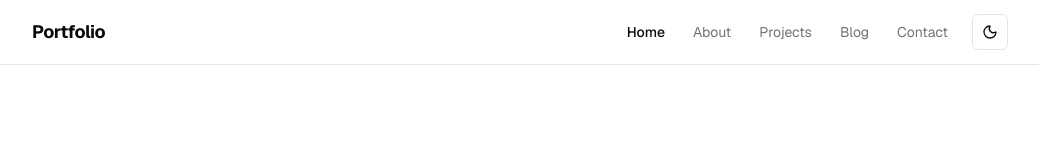
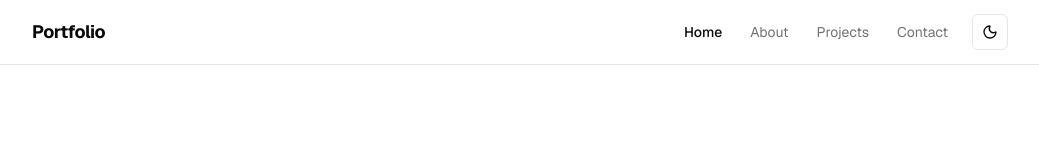
Before and after one commit to shuobyian/portfolio, a Next.js app: page / in a window 1280 px wide. Shown: the top 160 px of the page, without its empty margins (120-1159 px from the left). Built offline with nearby package versions, Linux system fonts and the light colour scheme.

Commit message:
Hide blog from navigation
상단 네비게이션에서 Blog 링크 제거. /blog 라우트와 MDX 콘텐츠는
유지하여 추후 재노출 시 메뉴 한 줄만 추가하면 되도록.

Co-Authored-By: Claude Opus 4.7 (1M context) <noreply@anthropic.com>

```diff
--- a/src/components/layout/nav.tsx
+++ b/src/components/layout/nav.tsx
@@ -11,7 +11,6 @@ const links = [
   { href: "/", label: "Home" },
   { href: "/about", label: "About" },
   { href: "/projects", label: "Projects" },
-  { href: "/blog", label: "Blog" },
   { href: "/contact", label: "Contact" },
 ];
 
```
Also changed, not shown: 1 other file (tests, documents, lock files or other folders).
